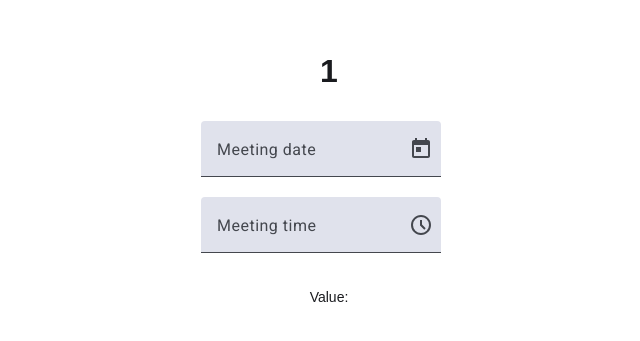
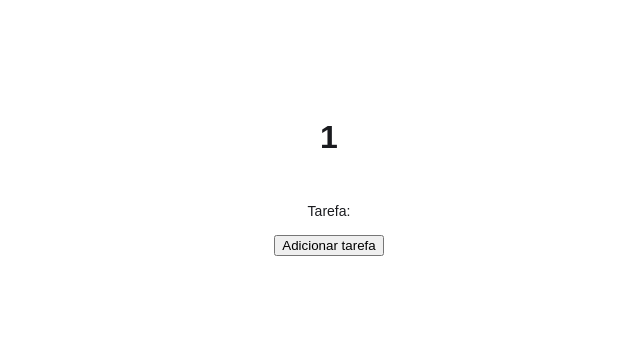
Before and after one commit to ellenvieira18/Organiza_ai, an Angular app in the folder organiza_ai/: page /categorias/1 in a window 1280 px wide. Shown: the part 219-560 px from the top of the page, without its empty margins (279-919 px from the left). Built offline with nearby package versions, Linux system fonts and the light colour scheme.

Commit message:
dialog sendo produzida

```diff
--- /dev/null
+++ b/organiza_ai/src/app/Components/horario-dialog/horario-dialog.html
@@ -0,0 +1,27 @@
+<h2 mat-dialog-title>Adicione sua tarefa:</h2>
+
+<mat-dialog-content>
+
+  <mat-form-field subscriptSizing="dynamic">
+    <mat-label>Selecione a data</mat-label>
+    <input matInput [matDatepicker]="picker" [formControl]="date">
+    <mat-datepicker-toggle matIconSuffix [for]="picker"></mat-datepicker-toggle>
+    <mat-datepicker #picker></mat-datepicker>
+  </mat-form-field>
+
+  <mat-form-field>
+  <mat-label>Selecione o horário</mat-label>
+  <input matInput
+    [matTimepicker]="timepicker"
+    [(ngModel)]="value"
+    [ngModelOptions]="{updateOn: 'blur'}">
+  <mat-timepicker #timepicker/>
+  <mat-timepicker-toggle [for]="timepicker" matSuffix/>
+</mat-form-field>
+
+</mat-dialog-content>
+
+<mat-dialog-actions align="end">
+  <button matButton mat-dialog-close>CANCEL</button>
+  <button matButton [mat-dialog-close]="date.value" cdkFocusInitial>OK</button>
+</mat-dialog-actions>
--- /dev/null
+++ b/organiza_ai/src/app/Components/horario-dialog/horario-dialog.ts
@@ -0,0 +1,49 @@
+import { Component, inject } from '@angular/core';
+import { FormControl, FormsModule, ReactiveFormsModule } from '@angular/forms';
+import { MAT_DATE_FORMATS, MAT_NATIVE_DATE_FORMATS, provideNativeDateAdapter } from '@angular/material/core';
+import { MAT_DIALOG_DATA, MatDialog, MatDialogRef } from '@angular/material/dialog';
+
+import { MatDialogModule } from '@angular/material/dialog';
+import { MatFormFieldModule } from '@angular/material/form-field';
+import { MatInputModule } from '@angular/material/input';
+import { MatDatepickerModule } from '@angular/material/datepicker';
+import { MatNativeDateModule } from '@angular/material/core';
+import { MatButtonModule } from '@angular/material/button';
+import {MatTimepickerModule} from '@angular/material/timepicker';
+import { CommonModule } from '@angular/common';
+
+
+@Component({
+  selector: 'app-horario-dialog',
+  standalone: true,
+  imports: [CommonModule, FormsModule, MatDialogModule,
+    MatFormFieldModule,
+    MatInputModule,
+    MatDatepickerModule,
+    MatNativeDateModule,
+    MatButtonModule,
+    ReactiveFormsModule, MatTimepickerModule],
+    providers: [
+    provideNativeDateAdapter(),
+    {provide: MAT_DATE_FORMATS, useValue: MAT_NATIVE_DATE_FORMATS},
+  ],
+  templateUrl: './horario-dialog.html',
+  styleUrl: './horario-dialog.scss'
+})
+export class HorarioDialog {
+  value: Date | null = null;
+
+  dialogRef = inject<MatDialogRef<HorarioDialog>>(
+    MatDialogRef<HorarioDialog>,
+  );
+
+  data = inject(MAT_DIALOG_DATA);
+
+  readonly date = new FormControl(new Date());
+
+  constructor() {
+    const data = this.data;
+
+    this.date.setValue(data.selectedDate);
+  }
+}
--- a/organiza_ai/src/app/Components/selecao-categorias/selecao-categorias.html
+++ b/organiza_ai/src/app/Components/selecao-categorias/selecao-categorias.html
@@ -1,75 +1,14 @@
 <!-- troca de categorias -->
-<div class="categoria">
-    <!-- <span> {{categorias}} </span> -->
-</div>
-
+<div class="categoria"></div>
 <!-- fazer menu lateral -->
 <div class="tela">
     <div class="topo" [style.background]="corCategoria"></div>
 
     <div class="conteudo">
-        <!-- fazer o mesmo com os buttons [style.o que foi usado no style]="corCategoria" -->
         <div class="title" [style.color]="corCategoria">{{categorias}}</div>
 
-        <!-- <div class="buttons">
-            <button [class]="classeCategoria">Agenda</button>
-            <button [class]="classeCategoria">Tarefas</button>
-            <button [class]="classeCategoria">Notas</button>
-        </div> -->
-
-         <!-- <mat-card class="demo-inline-calendar-card">
-            <mat-calendar [(selected)]="selected"></mat-calendar>
-        </mat-card> -->
-<!-- ....................................................................... -->
- <!-- <ol>
-  <li>
-    <mat-form-field>
-      <mat-label>What's your name?</mat-label>
-      <input matInput [(ngModel)]="name" />
-    </mat-form-field>
-  </li>
-  <li>
-    <button matButton="elevated" (click)="openDialog()">Pick one</button>
-  </li>
-  @if (animal()) {
-    <li>
-      You chose: <em>{{animal()}}</em>
-    </li>
-  }
-</ol>
-
-
-<h2 mat-dialog-title>Hi {{data.name}}</h2>
-<mat-dialog-content>
-  <p>What's your favorite animal?</p>
-  <mat-form-field>
-    <mat-label>Favorite Animal</mat-label>
-    <input matInput [(ngModel)]="animal" />
-  </mat-form-field>
-</mat-dialog-content>
-<mat-dialog-actions>
-  <button matButton (click)="onNoClick()">No Thanks</button>
-  <button matButton [mat-dialog-close]="animal()" cdkFocusInitial>Ok</button>
-</mat-dialog-actions> -->
-
-<mat-form-field>
-  <mat-label>Meeting date</mat-label>
-  <input matInput [matDatepicker]="datepicker" [(ngModel)]="value">
-  <mat-datepicker #datepicker/>
-  <mat-datepicker-toggle [for]="datepicker" matSuffix/>
-</mat-form-field>
-
-<mat-form-field>
-  <mat-label>Meeting time</mat-label>
-  <input matInput
-    [matTimepicker]="timepicker"
-    [(ngModel)]="value"
-    [ngModelOptions]="{updateOn: 'blur'}">
-  <mat-timepicker #timepicker/>
-  <mat-timepicker-toggle [for]="timepicker" matSuffix/>
-</mat-form-field>
-
-<p>Value: {{value}}</p>
+<p>Tarefa: {{selectedDate()}}</p>
+<button matButton="filled" color="primary" (click)="openDialog()">Adicionar tarefa</button>
 
     </div>
 </div>
--- a/organiza_ai/src/app/Components/selecao-categorias/selecao-categorias.ts
+++ b/organiza_ai/src/app/Components/selecao-categorias/selecao-categorias.ts
@@ -9,7 +9,18 @@ import {MatButtonModule} from '@angular/material/button';
 import {MatFormFieldModule} from '@angular/material/form-field';
 import {MatInputModule} from '@angular/material/input';
 import {MatTimepickerModule} from '@angular/material/timepicker';
+import {FormControl, ReactiveFormsModule} from '@angular/forms';
+import {
+  MAT_DATE_FORMATS,
+  MAT_NATIVE_DATE_FORMATS,
+} from '@angular/material/core';
+import {MAT_DIALOG_DATA, MatDialog, MatDialogModule, MatDialogRef} from '@angular/material/dialog';
+import { HorarioDialog } from '../horario-dialog/horario-dialog';
 
+
+export interface DialogData {
+  selectedDate: Date;
+}
 
 @Component({
   selector: 'app-selecao-categorias',
@@ -28,7 +39,9 @@ export class SelecaoCategorias {
   classeCategoria: string=""
 
   selected = model<Date | null>(null);
- constructor(private activateRoute: ActivatedRoute) {
+ constructor(private activateRoute: ActivatedRoute)
+
+ {
   this.activateRoute.params.subscribe((params) => {
     this.categorias=params['categorias']
     this.corCategoria=CorCategoria_e[this.categorias as keyof typeof CorCategoria_e]
@@ -36,68 +49,21 @@ export class SelecaoCategorias {
     this.classeCategoria=ClasseCatogotia_e[this.categorias as keyof typeof ClasseCatogotia_e]
 
   })
+
  }
+
+dialog = inject(MatDialog);
+
+  selectedDate = model<Date | null>(null);
+
+  openDialog() {
+
+    const dialogRef = this.dialog.open(HorarioDialog, {
+      data: {selectedDate: this.selectedDate()},
+    });
+
+    dialogRef.afterClosed().subscribe(result => {
+      this.selectedDate.set(result);
+    });
+  }
 }
-export class TimepickerDatepickerIntegrationExample {
-  value: Date | null = null;
-  constructor() {}
-}
-
-
-
-// export interface DialogData {
-//   animal: string;
-//   name: string;
-// }
-
-// /**
-//  * @title Dialog Overview
-//  */
-// @Component({
-//   selector: 'dialog-overview-example',
-//   templateUrl: './selecao-categorias.html',
-//   imports: [MatFormFieldModule, MatInputModule, FormsModule, MatButtonModule],
-//   changeDetection: ChangeDetectionStrategy.OnPush,
-// })
-// export class DialogOverviewExample {
-//   readonly animal = signal('');
-//   readonly name = model('');
-//   readonly dialog = inject(MatDialog);
-
-//   openDialog(): void {
-//     const dialogRef = this.dialog.open(DialogOverviewExampleDialog, {
-//       data: {name: this.name(), animal: this.animal()},
-//     });
-
-//     dialogRef.afterClosed().subscribe(result => {
-//       console.log('The dialog was closed');
-//       if (result !== undefined) {
-//         this.animal.set(result);
-//       }
-//     });
-//   }
-// }
-
-// @Component({
-//   selector: 'dialog-overview-example-dialog',
-//   templateUrl: './selecao-categorias.html',
-//   imports: [
-//     MatFormFieldModule,
-//     MatInputModule,
-//     FormsModule,
-//     MatButtonModule,
-//     MatDialogTitle,
-//     MatDialogContent,
-//     MatDialogActions,
-//     MatDialogClose,
-//   ],
-// })
-// export class DialogOverviewExampleDialog {
-//   readonly dialogRef = inject(MatDialogRef<DialogOverviewExampleDialog>);
-//   readonly data = inject<DialogData>(MAT_DIALOG_DATA);
-//   readonly animal = model(this.data.animal);
-
-//   onNoClick(): void {
-//     this.dialogRef.close();
-//   }
-// }
--- a/organiza_ai/src/app/app.routes.ts
+++ b/organiza_ai/src/app/app.routes.ts
@@ -4,13 +4,15 @@ import { Cadastro } from '../app/Components/cadastro/cadastro';
 import { Home } from '../app/Components/home/home';
 import { SelecaoCategorias } from './Components/selecao-categorias/selecao-categorias';
 import { VisaoGeral } from './Components/visao-geral/visao-geral';
+import { HorarioDialog } from './Components/horario-dialog/horario-dialog';
 
 export const routes: Routes = [
     { path: '', component: Login },
     { path: 'cadastro', component: Cadastro },
     { path: 'home', component: Home },
     { path: 'categorias/:categorias', component: SelecaoCategorias},
-    { path: 'visao-geral', component: VisaoGeral}
+    { path: 'visao-geral', component: VisaoGeral},
+    {path: 'horario-dialog', component: HorarioDialog}
 ];
 
 // add rotas
```
Also changed, not shown: organiza_ai/src/app/Components/horario-dialog/horario-dialog.scss (added), 1 other file (tests, documents, lock files or other folders).
